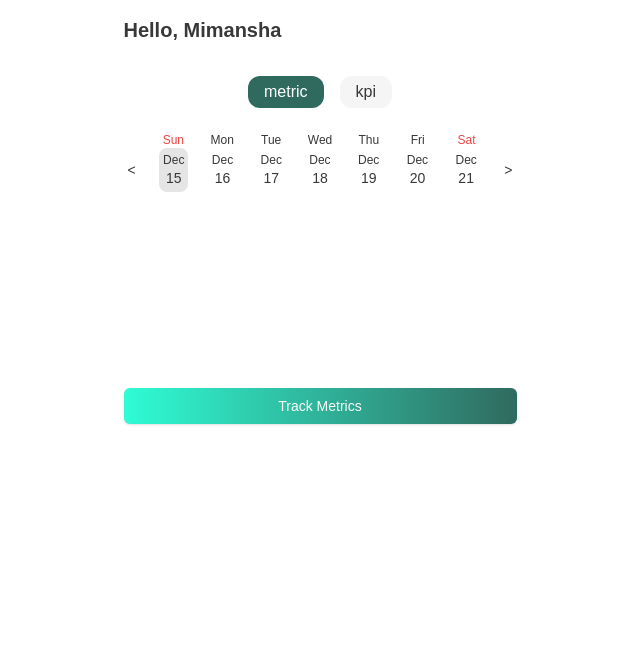
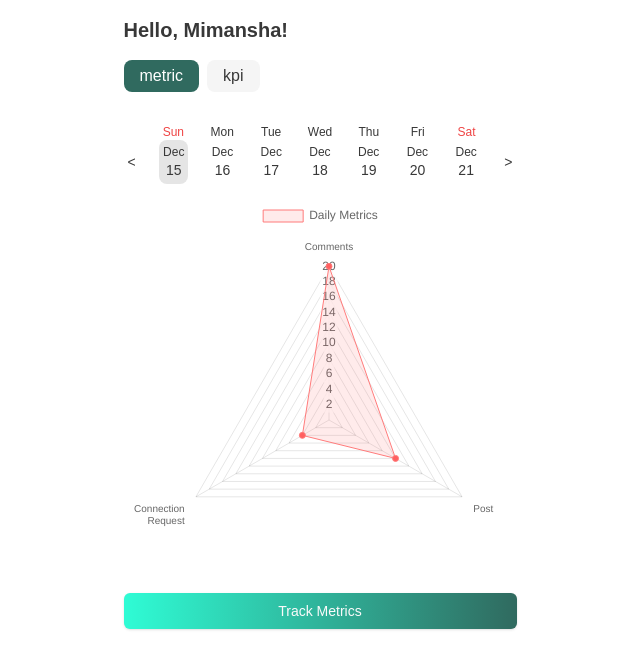
Before and after one commit to mimansha-swarup/SOD, a Next.js app: page / in a window 1280 px wide. Shown: the top 668 px of the page, without its empty margins (320-960 px from the left). Built offline with nearby package versions, Linux system fonts and the light colour scheme.

Commit message:
feat:  added radar chart

```diff
--- a/src/app/layout.tsx
+++ b/src/app/layout.tsx
@@ -1,20 +1,18 @@
 import type { Metadata } from "next";
-import { Geist, Geist_Mono } from "next/font/google";
+import { Roboto } from "next/font/google";
 import "./globals.css";
 
-const geistSans = Geist({
-  variable: "--font-geist-sans",
+const roboto = Roboto({
+  weight: ["400", "500", "700"],
+  style: ["normal", "italic"],
   subsets: ["latin"],
-});
-
-const geistMono = Geist_Mono({
-  variable: "--font-geist-mono",
-  subsets: ["latin"],
+  display: "swap",
 });
 
 export const metadata: Metadata = {
-  title: "Create Next App",
-  description: "Generated by create next app",
+  title: "SOD Metric Tracker",
+  description:
+    "Web application to track metric for the community skills over degree",
 };
 
 export default function RootLayout({
@@ -24,9 +22,7 @@ export default function RootLayout({
 }>) {
   return (
     <html lang="en">
-      <body
-        className={`${geistSans.variable} ${geistMono.variable}  flex text-eclipse`}
-      >
+      <body className={`${roboto.variable}  flex text-eclipse`}>
         <div className="w-[425px] m-auto">{children}</div>
       </body>
     </html>
--- /dev/null
+++ b/src/components/home/RadarChart.tsx
@@ -0,0 +1,33 @@
+"use client";
+import React from "react";
+import { Radar } from "react-chartjs-2";
+import {
+  Chart as ChartJS,
+  RadialLinearScale,
+  PointElement,
+  LineElement,
+  Filler,
+  Tooltip,
+  Legend,
+} from "chart.js";
+import { ChartData, ChartOptions } from "chart.js";
+
+ChartJS.register(
+  RadialLinearScale,
+  PointElement,
+  LineElement,
+  Filler,
+  Tooltip,
+  Legend
+);
+
+interface RadarChartProps {
+  data: ChartData<"radar">;
+  options: ChartOptions<"radar">;
+}
+
+const RadarChart: React.FC<RadarChartProps> = ({ data, options }) => {
+  return <Radar data={data} options={options} />;
+};
+
+export default RadarChart;
--- a/src/container/home.tsx
+++ b/src/container/home.tsx
@@ -1,19 +1,46 @@
 import WeekSlider from "@/components/home/weekSlider";
 import { Button } from "@/components/ui/button";
+import RadarChart from "@/components/home/RadarChart";
 import React from "react";
 
+const dummyData = {
+  labels: ["Comments", "Post", ["Connection", "Request"]],
+  datasets: [
+    {
+      label: "Daily Metrics",
+
+      data: [20, 10, 4],
+      backgroundColor: "#FF606020",
+      pointBackgroundColor: "#FF6060",
+      borderColor: "#FF7B7B",
+      borderWidth: 1,
+    },
+  ],
+};
+
+const dummyOptions = {
+  scales: {
+    r: {
+      // angleLines: {
+      //   display: false,
+      // },
+      suggestedMin: 0,
+      suggestedMax: 20,
+    },
+  },
+};
 const HomeContainer = () => {
   return (
     <div>
-      <div className="flex mb-8">
-        <p className="text-eclipse text-xl font-bold">Hello, Mimansha</p>
+      <div className="flex mb-4">
+        <p className="text-eclipse text-xl font-bold">Hello, Mimansha!</p>
       </div>
 
-      <div className="flex mb-6 justify-center gap-4">
+      <div className="flex mb-8 gap-2">
         {["metric", "kpi"].map((el) => (
           <div
             key={el}
-            className={`rounded-xl px-4 py-1 ${
+            className={`rounded-lg px-4 py-1 ${
               el === "metric"
                 ? "bg-eden text-white"
                 : "bg-neutral-100 text-eclipse"
@@ -24,9 +51,10 @@ const HomeContainer = () => {
         ))}
       </div>
 
-      <div className="h-60 w-full mb-4">
+      <div className="w-full mb-4">
         <WeekSlider />
       </div>
+      <RadarChart data={dummyData} options={dummyOptions} />
 
       <Button className="bg-gradient-to-r from-turquoise to-eden w-full">
         Track Metrics
```
